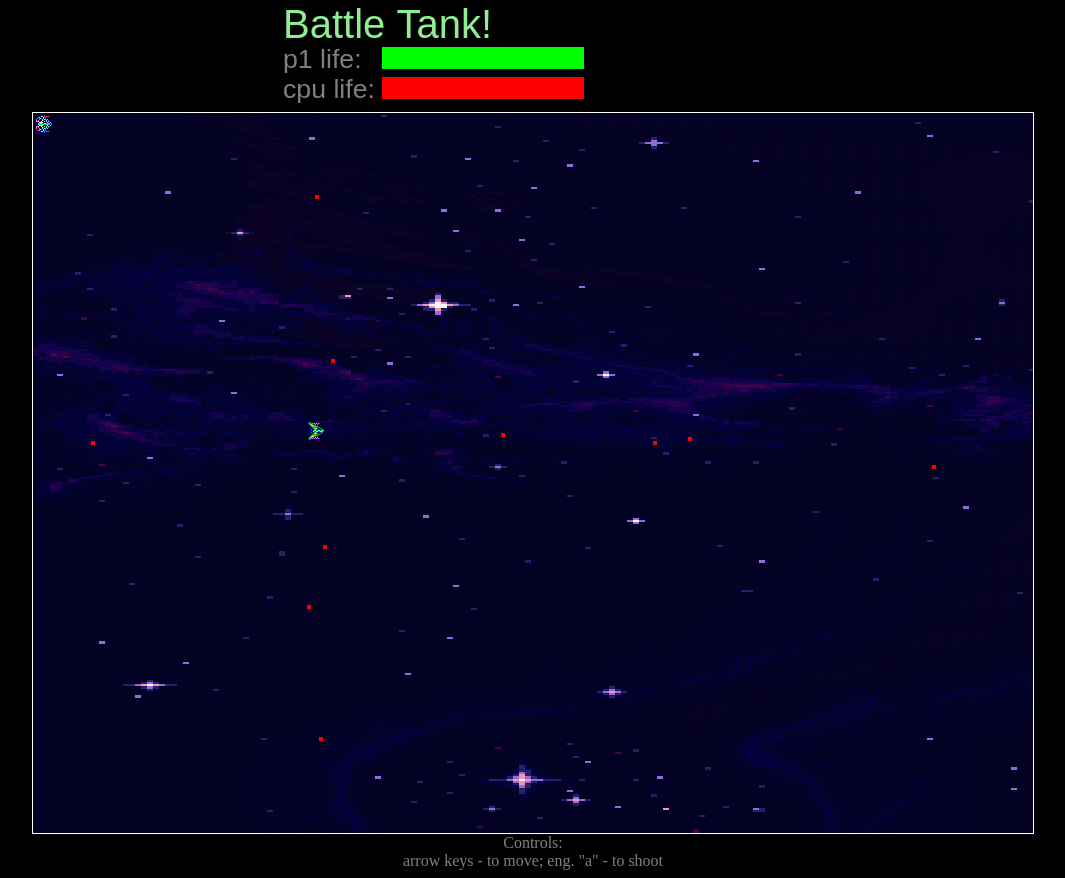
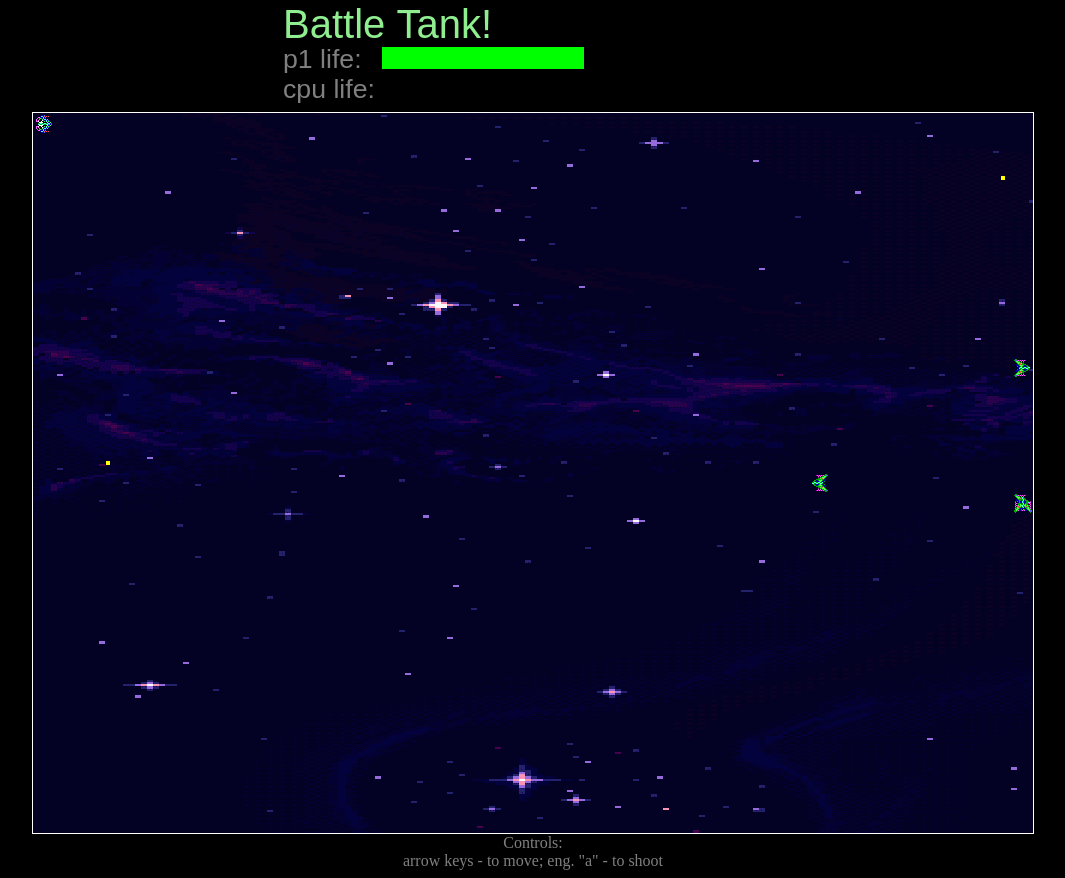
Before and after one commit to unfalse/15old-tank-js, a plain HTML site: page index.html in a window 1280 px wide. Shown: the whole page, without its empty margins (107-1172 px from the left). Drawn offline with Linux system fonts and the light colour scheme.

Commit message:
wip? two ai versions added; friendly fire for CPU ships; inertia double add fixed and limit added; CPU is added one by one after some time; player bullets fire interval added; bullets colors changed; CPU ships now have only 5 lives; function update is now working for all ships the same way; ai patrol example implemented;

```diff
--- a/btankmanager.js
+++ b/btankmanager.js
@@ -12,13 +12,25 @@ BattleTankGame.deps.const = {
     MAXY: 35,
     BEGX: 20,
     BEGY: 20,
+
+    RIGHT: 0,
+    DOWN: 1,
+    LEFT: 2,
+    UP: 3,
+
+    DIR_OPPOSITES: {
+        0: 2,
+        1: 3,
+        2: 0,
+        3: 1
+    }
 };
 // -------------------------------------
 //    TOFIX! bullet dep propagation
 // -------------------------------------
 
 // Tanks manager and draw manager
-BattleTankGame.deps.BTankManager = function (CONST, csw, bullet, images) {
+BattleTankGame.deps.BTankManager = function (CONST, csw, cswAI, bullet, images) {
     // TODO: dependencies in parameters are completely redundant! (CONST, csw, bullet, images)
     // TODO: write the full paths to classes
     this.cswArr = [];
@@ -32,6 +44,7 @@ BattleTankGame.deps.BTankManager = function (CONST, csw, bullet, images) {
 
     this.CONST = CONST;
     this.csw = csw;
+    this.cswAI = cswAI
     this.bullet = bullet;
     this.images = images;
     this.baseCoords = new BattleTankGame.deps.baseCoordinates();
@@ -49,19 +62,22 @@ BattleTankGame.deps.BTankManager.prototype.init = function () {
     this.againBtn = document.querySelector("#playAgainBtn");
 
     this.playerImages = {
-        0:   new this.images(this, "images/csw-mt9_0.png"),
-        90:  new this.images(this, "images/csw-mt9_90.png"),
+        0: new this.images(this, "images/csw-mt9_0.png"),
+        90: new this.images(this, "images/csw-mt9_90.png"),
         180: new this.images(this, "images/csw-mt9_180.png"),
         270: new this.images(this, "images/csw-mt9_270.png"),
-    }
+    };
     this.cpuImages = {
-        0:   new this.images(this, "images/csw-mt5_0.png"),
-        90:  new this.images(this, "images/csw-mt5_90.png"),
+        0: new this.images(this, "images/csw-mt5_0.png"),
+        90: new this.images(this, "images/csw-mt5_90.png"),
         180: new this.images(this, "images/csw-mt5_180.png"),
         270: new this.images(this, "images/csw-mt5_270.png"),
     };
     this.crashImage = new this.images(this, "images/crash.png");
-    this.backgroundImage = new this.images(this, "images/1920x1080-nebula2_02.gif");
+    this.backgroundImage = new this.images(
+        this,
+        "images/1920x1080-nebula2_02.gif"
+    );
     //new this.images(this, "images/space_back.jpg");
 };
 
@@ -73,10 +89,7 @@ BattleTankGame.deps.BTankManager.prototype.checkCSWWithPixelPrecision = function
     const result =
         this.cswArr.filter(function (csw) {
             return (
-                x >= csw.x &&
-                x <= csw.x + 20 &&
-                y >= csw.y &&
-                y <= csw.y + 20
+                x >= csw.x && x <= csw.x + 20 && y >= csw.y && y <= csw.y + 20
             );
         }).length > 0;
     return result.length > 0;
@@ -96,18 +109,18 @@ BattleTankGame.deps.BTankManager.prototype.getCSWWithPixelPrecision = function (
     y
 ) {
     const tArr = this.cswArr.filter(function (csw) {
-        return (
-            x >= csw.x &&
-            x <= csw.x + 20 &&
-            y >= csw.y &&
-            y <= csw.y + 20
-        );
+        return x >= csw.x && x <= csw.x + 20 && y >= csw.y && y <= csw.y + 20;
     });
 
     return tArr.length ? tArr[0] : null;
 };
 
-BattleTankGame.deps.BTankManager.prototype.getVXVYBeforeCollision = function (newx, newy, vx, vy) {
+BattleTankGame.deps.BTankManager.prototype.getVXVYBeforeCollision = function (
+    newx,
+    newy,
+    vx,
+    vy
+) {
     /*
         should return new vx and vy
         if there is a CSW on newx, newy then check if (abs(CSW.x) - abs(newx)) === vx
@@ -115,7 +128,7 @@ BattleTankGame.deps.BTankManager.prototype.getVXVYBeforeCollision = function (ne
         if (abs(CSW.x) - abs(newx)) === 0
         then return vx = 0
     */
-}
+};
 
 // Returns CSW on coords in params (by cell)
 BattleTankGame.deps.BTankManager.prototype.getCSW = function (x1, y1) {
@@ -132,10 +145,16 @@ BattleTankGame.deps.BTankManager.prototype.createCSW = function (
     who,
     num
 ) {
-    const c1 = new this.csw(this.CONST, this.bullet);
+    const c1 = (who === this.CONST.USER) ? new this.csw(this.CONST, this.bullet) : new this.cswAI(this.CONST, this.bullet);
     c1.init(x, y, who, num, this);
     this.cswArr.push(c1);
     return c1;
+};
+
+BattleTankGame.deps.BTankManager.prototype.getCPUs = function () {
+    return this.cswArr.filter(function (c) {
+        return c.iam === c.CONST.COMPUTER;
+    });
 };
 
 BattleTankGame.deps.BTankManager.prototype.deleteCSW = function (x, y) {
@@ -178,11 +197,17 @@ BattleTankGame.deps.BTankManager.prototype.DrawCrash = function (
     onDelayEnd
 ) {
     this.crashImage.draw(x, y, 100, onDelayEnd);
+    // this.crashImage.draw(x, y, 0, onDelayEnd);
 };
 
 BattleTankGame.deps.BTankManager.prototype.DrawGameField = function () {
     this.drawContext.strokeStyle = "#000";
-    this.drawContext.strokeRect(0, 0, this.CONST.MAXX * 20 + 20, this.CONST.MAXY * 20 + 20);
+    this.drawContext.strokeRect(
+        0,
+        0,
+        this.CONST.MAXX * 20 + 20,
+        this.CONST.MAXY * 20 + 20
+    );
 };
 
 BattleTankGame.deps.BTankManager.prototype.drawBackground = function () {
@@ -234,7 +259,12 @@ BattleTankGame.deps.BTankManager.prototype.displayLifeBar = function (player) {
         this.infoContext.fillStyle = "#0F0";
         this.infoContext.strokeStyle = "#0F0";
         this.infoContext.strokeRect(100, 40, 200, 20);
-        this.infoContext.fillRect(100, 40, Math.ceil(player.life / onePercent), 20);
+        this.infoContext.fillRect(
+            100,
+            40,
+            Math.ceil(player.life / onePercent),
+            20
+        );
     } else {
         this.infoContext.fillStyle = "#000";
         this.infoContext.fillRect(100, 70, 200, 20);
@@ -242,6 +272,11 @@ BattleTankGame.deps.BTankManager.prototype.displayLifeBar = function (player) {
         this.infoContext.fillStyle = "#F00";
         this.infoContext.strokeStyle = "#F00";
         this.infoContext.strokeRect(100, 70, 200, 20);
-        this.infoContext.fillRect(100, 70, Math.ceil(player.life / onePercent), 20);
+        this.infoContext.fillRect(
+            100,
+            70,
+            Math.ceil(player.life / onePercent),
+            20
+        );
     }
 };
--- a/bulletpixel.js
+++ b/bulletpixel.js
@@ -18,7 +18,7 @@ BattleTankGame.deps.bulletPixel.prototype.setCoords = function (nx, ny, nd) {
 };
 
 BattleTankGame.deps.bulletPixel.prototype.draw = function () {
-    this.BTankInst.drawContext.fillStyle = "#F00";
+    this.BTankInst.drawContext.fillStyle = this.parentTank.iam === this.CONST.USER ? "#F00" : "#FF0";
     this.BTankInst.drawContext.fillRect(this.x, this.y, 4, 4);
 };
 
@@ -27,19 +27,19 @@ BattleTankGame.deps.bulletPixel.prototype.erase = function () {
 };
 
 BattleTankGame.deps.bulletPixel.prototype.fly = function () {
-    var nvxy = this.getVXY(this.d);
-    var vx = nvxy.vx * this.BULLETSPEED;
-    var vy = nvxy.vy * this.BULLETSPEED;
+    const nvxy = this.getVXY(this.d);
+    let vx = nvxy.vx * this.BULLETSPEED;
+    let vy = nvxy.vy * this.BULLETSPEED;
 
     // TODO: дописать
     // Проверка попадания в танк
     if (this.isfire) {
         // TODO: убрать сильную связанность с BTank
-        var curCSW = this.BTankInst.getCSWWithPixelPrecision(this.x, this.y);
+        const curCSW = this.BTankInst.getCSWWithPixelPrecision(this.x, this.y);
         // a bullet can't hurt it's master! :)
         if (curCSW && curCSW != this.parentTank) {
-            var vx1 = vx;
-            var vy1 = vy;
+            const vx1 = vx;
+            const vy1 = vy;
             vx = 0;
             vy = 0;
 
@@ -47,8 +47,10 @@ BattleTankGame.deps.bulletPixel.prototype.fly = function () {
                 vx = vx1;
                 vy = vy1;
             } else {
-                curCSW.life--;
-                curCSW.setCrash();
+                if (curCSW.iam !== this.parentTank.iam) {
+                    curCSW.life--;
+                }
+                // curCSW.setCrash();
                 this.isfire = false;
             }
         }
--- a/csw.js
+++ b/csw.js
@@ -7,24 +7,30 @@ BattleTankGame.deps.csw = function (CONST, bullet) {
     BattleTankGame.deps.baseCoordinates.call(this);
     this.lastBulletTimeStamp = 0;
     this.bulletsArray = [];
-    this.CSWSPEED = 4;
+    // this.CSWSPEED = 4;
+    this.CSWSPEED = 0;
     // this.accel = 0;
     this.inertiaDirections = {
         0: 0,
         1: 0,
         2: 0,
-        3: 0
+        3: 0,
     };
     this.inertiaTimerIsRunning = false;
     this.d = 0; // direction
     this.stopAccel = true;
+    this.PLAYER_BULLETS_INTERVAL = 1500;
+    this.MAXIMUM_ACCELERATION = 1;
 
     this.CONST = CONST;
     this.bullet = bullet;
     this.BTankInst = null;
+    this.Utils = BattleTankGame.deps.utils;
 };
 
-BattleTankGame.deps.csw.prototype = Object.create(BattleTankGame.deps.baseCoordinates.prototype);
+BattleTankGame.deps.csw.prototype = Object.create(
+    BattleTankGame.deps.baseCoordinates.prototype
+);
 BattleTankGame.deps.csw.prototype.constructor = BattleTankGame.deps.csw;
 
 // TODO: place code from init above!
@@ -36,9 +42,11 @@ BattleTankGame.deps.csw.prototype.init = function (
     BTankInst
 ) {
     this.initCoords(mx, my, 0);
-    this.pow = 5;
     this.iam = who;
-    this.maxlife = this.iam === this.CONST.USER ? this.CONST.MAXLIFES * 10 : this.CONST.MAXLIFES * 50;
+    this.maxlife =
+        this.iam === this.CONST.USER
+            ? this.CONST.MAXLIFES * 10
+            : 5;
     this.life = this.maxlife;
     this.speed = 0; // make speed more precise
     this.n = num;
@@ -106,7 +114,19 @@ BattleTankGame.deps.csw.prototype.createNewBullet = function (
 };
 
 BattleTankGame.deps.csw.prototype.fire = function (timestamp) {
-    if (timestamp - this.lastBulletTimeStamp >= 100) {
+    // if (this.life <= 0) {
+    //     return;
+    // }
+    if (this.iam === this.CONST.COMPUTER) {
+        if (this.fireStartTime === -1) {
+            this.fireStartTime = timestamp;
+        }
+        if ((timestamp - this.fireStartTime) >= 1000) {
+            this.fireStartTime = timestamp;
+            this.createNewBullet(this.x, this.y, this.d);
+        }
+    }
+    if ((timestamp - this.lastBulletTimeStamp >= this.PLAYER_BULLETS_INTERVAL) && this.iam === this.CONST.USER) {
         this.lastBulletTimeStamp = timestamp;
         this.createNewBullet(this.x, this.y, this.d);
     }
@@ -122,17 +142,17 @@ BattleTankGame.deps.csw.prototype.updateBullets = function () {
 
 BattleTankGame.deps.csw.prototype.move = function (direction) {
     const nvxy = this.getVXY(direction);
-    const acceleration = (this.CSWSPEED + this.inertiaDirections[direction]);
+    const acceleration = this.CSWSPEED + this.inertiaDirections[direction];
 
     let ux = nvxy.vx * acceleration;
     let uy = nvxy.vy * acceleration;
 
-    if (this.x + ux > this.CONST.MAXX*20 || this.x + ux < 0) {
+    if (this.x + ux > this.CONST.MAXX * 20 || this.x + ux < 0) {
         ux = 0;
         this.inertiaDirections[direction] = 0;
     }
 
-    if (this.y + uy > this.CONST.MAXY*20 || this.y + uy < 0) {
+    if (this.y + uy > this.CONST.MAXY * 20 || this.y + uy < 0) {
         uy = 0;
         this.inertiaDirections[direction] = 0;
     }
@@ -150,26 +170,60 @@ BattleTankGame.deps.csw.prototype.move = function (direction) {
 };
 
 // TODO: maybe move acceleration, direction and inertia control functions into the separate class
-BattleTankGame.deps.csw.prototype.setDirectionAndAccel = function (d, accel) {
+BattleTankGame.deps.csw.prototype.setDirectionAndAddAccel = function (d, accel) {
     this.d = d;
-    this.inertiaDirections[d] += accel;
+
+    if (this.inertiaDirections[this.CONST.DIR_OPPOSITES[d]] > 0) {
+        this.inertiaDirections[this.CONST.DIR_OPPOSITES[d]] -= accel;
+        if (this.inertiaDirections[this.CONST.DIR_OPPOSITES[d]] < 0) {
+            this.inertiaDirections[this.CONST.DIR_OPPOSITES[d]] = 0;
+        }
+    } else {
+        if ((this.inertiaDirections[d] + accel) > this.MAXIMUM_ACCELERATION) {
+            return;
+        }
+        this.inertiaDirections[d] += accel;
+    }
+
+    // this.inertiaDirections[d] += accel;
+};
+
+BattleTankGame.deps.csw.prototype.setInertiaValue = function (d, v) {
+    this.inertiaDirections[d] = v;
 }
 
+BattleTankGame.deps.csw.prototype.setDirectionAndAccel = function (d, accel, ms) {
+    const humanDir = (d) => {
+        switch(d) {
+            case 0: return 'right';
+            case 1: return 'down';
+            case 2: return 'left';
+            case 3: return 'up';
+        }
+    }
+    console.log(humanDir(d), ', ', accel, ', ', ms);
+    this.d = d;
+    this.inertiaDirections[d] = accel;
+};
+
 BattleTankGame.deps.csw.prototype.getDirSum = function () {
-    return this.inertiaDirections[0] + this.inertiaDirections[1] +
-        this.inertiaDirections[2] + this.inertiaDirections[3];
-}
+    return (
+        this.inertiaDirections[0] +
+        this.inertiaDirections[1] +
+        this.inertiaDirections[2] +
+        this.inertiaDirections[3]
+    );
+};
 
 BattleTankGame.deps.csw.prototype.inertia = function () {
-    if (this.getDirSum() > 0  && this.stopAccel) {
+    if (this.getDirSum() > 0 && this.stopAccel) {
         // TODO: WHERE TO PUT DECREASING AND INCREASING OF ACCELERATION ?
         // maybe use stopAccel from the main.js !!!
         // this way the momentum will be the same every time till zero acceleration
         // stopAccel should be for every direction! Then inertia will stop fade only for directions which are not accelerated at the moment
-        for(let d = 0; d<4; d++) {
-
+        for (let d = 0; d < 4; d++) {
             if (this.inertiaDirections[d] > 0) {
-                this.inertiaDirections[d] -= 0.1;
+                // this.inertiaDirections[d] -= 0.1;
             } else {
                 this.inertiaDirections[d] = 0;
             }
@@ -181,66 +235,31 @@ BattleTankGame.deps.csw.prototype.inertia = function () {
     } else {
         this.inertiaTimerIsRunning = false;
     }
-}
+};
 
 BattleTankGame.deps.csw.prototype.inertiaStartAttempt = function () {
     if (this.getDirSum() > 0 && !this.inertiaTimerIsRunning && this.stopAccel) {
         this.inertiaTimerIsRunning = true;
         setTimeout(this.inertia.bind(this), 10);
     }
-}
+};
 
-BattleTankGame.deps.csw.prototype.update = function (direction, isMoving) {
-    let ux = 0;
-    let uy = 0;
-
+BattleTankGame.deps.csw.prototype.update = function () {
 
     this.updateBullets();
     this.inertiaStartAttempt();
-    if (!this.stopAccel && this.iam === this.CONST.USER) {
-        for(let d = 0; d<4; d++) {
+
+    if (!this.stopAccel) {
+        for (let d = 0; d < 4; d++) {
             this.move(d);
         }
     }
 
-    if (this.iam === this.CONST.COMPUTER) {
-        // if (this.speed < this.CONST.MAXSPEED) {
-        //     this.speed++;
-        //     makeMove = false;
-        // } else {
-        //     makeMove = true;
-        // }
+    if (this.iam === this.CONST.COMPUTER && this.life > 0) {
+        this.draw();
+    }
 
-        // if (makeMove) {
-            // this.speed = 0;
-            if (isMoving) {
-                const nvxy = this.getVXY(direction);
-                ux = nvxy.vx * this.CSWSPEED;
-                uy = nvxy.vy * this.CSWSPEED;
-
-                if (this.x + ux > this.CONST.MAXX*20 || this.x + ux < 0) {
-                    ux = 0;
-                }
-
-                if (this.y + uy > this.CONST.MAXY*20 || this.y + uy < 0) {
-                    uy = 0;
-                }
-
-                if (ux != 0 || uy != 0) {
-                    if (this.BTankInst.getCSW(this.x + ux, this.y + uy)) {
-                        ux = 0;
-                        uy = 0;
-                    }
-                }
-
-                this.x = this.x + ux;
-                this.y = this.y + uy;
-
-                this.draw();
-                this.d = direction;
-                isMoving = false;
-            }
-        // }
+    if (this.iam === this.CONST.USER) {
+        this.draw();
     }
-    this.draw();
 };
--- /dev/null
+++ b/cswai_0.js
@@ -0,0 +1,168 @@
+console.log("csw AI_0!");
+
+BattleTankGame.deps.cswAI_0 = function (CONST, bullet) {
+    BattleTankGame.deps.csw.call(this, CONST, bullet);
+    this.path = null; // { d: 0, accel: 0, ms: 0 };
+    this.pathStartTime = -1;
+    this.fireStartTime = -1;
+
+    this.pathPresetCount = 0;
+    // direction {
+    //   >  0 - right
+    //   v  1 - down
+    //   <  2 - left
+    //   ^  3 - up
+    // TODO: add the persistent speed?
+    const right = 0;
+    const down = 1;
+    const left = 2;
+    const up = 3;
+    const STOP = 0;
+    const go = (d, accel, ms) => ({ d, accel, ms });
+    const gpStop = () => [
+        go(left, 0, STOP),
+        go(right, 0, STOP),
+        go(up, 0, STOP),
+        go(down, 0, STOP),
+    ];
+    const goLeftAndRight = [
+        go(left, 1, 2000),
+        ...gpStop(),
+
+        go(right, 1, 2000),
+        ...gpStop(),
+    ];
+
+    this.pathsPresets = [
+        go(left, 1, 1000),
+        go(up, 1, 1000),
+        ...gpStop(),
+
+        go(left, 1, 1000),
+        go(down, 1, 1000),
+        ...gpStop(),
+
+        go(down, 1, 1000),
+        ...gpStop(),
+
+        go(left, 1, 1000),
+        go(up, 1, 1000),
+        ...gpStop(),
+
+        go(right, 1, 0),
+        go(up, 1, 1000),
+        ...gpStop(),
+
+        go(right, 1, 1000),
+        go(down, 1, 1000),
+        ...gpStop(),
+
+        go(down, 1, 1000),
+        ...gpStop(),
+
+        go(right, 1, 1000),
+        go(up, 1, 1000),
+        ...gpStop(),
+    ];
+};
+
+BattleTankGame.deps.cswAI_0.prototype = Object.create(
+    BattleTankGame.deps.csw.prototype
+);
+
+BattleTankGame.deps.cswAI_0.prototype.constructor = BattleTankGame.deps.cswAI_0;
+
+BattleTankGame.deps.cswAI_0.prototype.AI_generateNewPath = function () {
+    if (this.pathPresetCount > this.pathsPresets.length - 1) {
+        this.pathPresetCount = 0;
+    }
+    const path = this.pathsPresets[this.pathPresetCount];
+    this.pathPresetCount++;
+    return path;
+    // return {
+    //     d: this.Utils.getRandomInt(0, 3),
+    //     accel: this.Utils.getRandomInt(0, 5) / 10,
+    //     ms: this.Utils.getRandomInt(0, 200),
+    // };
+};
+
+BattleTankGame.deps.cswAI_0.prototype.AI_update = function (timestamp) {
+    // if (!this.path) {
+    //     this.path = this.AI_generateNewPath();
+    //     this.pathStartTime = timestamp;
+    // }
+    if (this.path && timestamp - this.pathStartTime <= this.path.ms) {
+        this.setDirectionAndAccel(this.path.d, this.path.accel, this.path.ms);
+    } else {
+        // this.path = null;
+        do {
+            this.path = this.AI_generateNewPath();
+            if (this.path.ms === 0) {
+                this.setDirectionAndAccel(
+                    this.path.d,
+                    this.path.accel,
+                    this.path.ms
+                );
+            }
+        } while (this.path.ms === 0);
+        this.pathStartTime = timestamp;
+    }
+    this.update();
+    this.fire(timestamp);
+};
+
+////////////////////////////////////////////////////////// cswAI_1
+
+console.log("csw AI_1!");
+
+BattleTankGame.deps.cswAI_1 = function (CONST, bullet) {
+    BattleTankGame.deps.csw.call(this, CONST, bullet);
+    this.path = null; // { d: 0, accel: 0, ms: 0 };
+    this.pathStartTime = -1;
+    this.fireStartTime = -1;
+    // d: 0...3, a: 0...1, ms: (0...1) *1000
+};
+
+BattleTankGame.deps.cswAI_1.prototype = Object.create(
+    BattleTankGame.deps.csw.prototype
+);
+
+BattleTankGame.deps.cswAI_1.prototype.constructor = BattleTankGame.deps.cswAI_1;
+
+BattleTankGame.deps.cswAI_1.prototype.AI_generateNewPath = function () {
+    return {
+        d: this.Utils.getRandomInt(0, 3),
+        accel: this.Utils.getRandomInt(0, 1),
+        ms: this.Utils.getRandomInt(0, 1) * 1000,
+    };
+};
+
+BattleTankGame.deps.cswAI_1.prototype.AI_update = function (timestamp) {
+    if (this.life > 0) {
+        if (this.path && timestamp - this.pathStartTime <= this.path.ms) {
+            this.setDirectionAndAccel(
+                this.path.d,
+                this.path.accel,
+                this.path.ms
+            );
+        } else {
+            do {
+                this.path = this.AI_generateNewPath();
+                if (this.path.ms === 0) {
+                    this.setDirectionAndAccel(
+                        this.path.d,
+                        this.path.accel,
+                        this.path.ms
+                    );
+                }
+            } while (this.path.ms === 0);
+            this.pathStartTime = timestamp;
+        }
+
+    }
+    this.update();
+
+    if (this.life > 0) {
+        this.fire(timestamp);
+    }
+};
--- a/init.js
+++ b/init.js
@@ -32,7 +32,7 @@ BattleTankGame.deps.baseCoordinates.prototype.initCoords = function (
 ) {
     //x: 0, // x coordinate
     //y: 0, // y coordinate
-    //d: 0,  // direction { 0 - right< , 1 - down^, 2 - left>, 3 - up }
+    //d: 0,  // direction { 0 - right > , 1 - down v, 2 - left <, 3 - up ^ }
 
     this.x = nx;
     this.y = ny;
--- a/main.js
+++ b/main.js
@@ -17,29 +17,38 @@ BattleTankGame.deps.game = function (CONST, BTank, Utils) {
         [Utils.KEY_CODE.a_KEY]: 4,
     };
 
-    let cpuKey = null;
     let player1 = null;
-    let cpus = [];
+    //let cpus = [];
 
     this.start = function () {
         BTank.init();
         BTank.showLogo();
-        BTank.showNames();
+        BTank.showNames()
 
         player1 = BTank.createCSW(1, 1, CONST.USER, 1);
 
-        cpus[0] = BTank.createCSW(250, 340, CONST.COMPUTER, 1);
-        // cpus[1] = BTank.createCSW(6, 4, CONST.COMPUTER, 2);
-        // cpus[2] = BTank.createCSW(7, 4, CONST.COMPUTER, 3);
-        // cpus[3] = BTank.createCSW(8, 4, CONST.COMPUTER, 4);
-        // cpus[4] = BTank.createCSW(9, 4, CONST.COMPUTER, 5);
-        // cpus[5] = BTank.createCSW(10, 4, CONST.COMPUTER, 6);
-        // cpus[6] = BTank.createCSW(9, 5, CONST.COMPUTER, 7);
-        // cpus[7] = BTank.createCSW(9, 6, CONST.COMPUTER, 8);
-        // cpus[8] = BTank.createCSW(9, 7, CONST.COMPUTER, 9);
-        // cpus[9] = BTank.createCSW(9, 8, CONST.COMPUTER, 10);
-        // cpus[10] = BTank.createCSW(3, 2, CONST.COMPUTER, 11);
-        // cpus[11] = BTank.createCSW(2, 3, CONST.COMPUTER, 12);
+        setTimeout(() => BTank.createCSW(960, 340, CONST.COMPUTER, 1), 1000);
+        setTimeout(() => BTank.createCSW(980, 360, CONST.COMPUTER, 2), 2030);
+        setTimeout(() => BTank.createCSW(980, 380, CONST.COMPUTER, 3), 3300);
+        setTimeout(() => BTank.createCSW(980, 400, CONST.COMPUTER, 4), 4444);
+        setTimeout(() => BTank.createCSW(250, 420, CONST.COMPUTER, 5), 5005);
+        setTimeout(() => BTank.createCSW(250, 440, CONST.COMPUTER, 6), 6007);
+        setTimeout(() => BTank.createCSW(250, 460, CONST.COMPUTER, 7), 7008);
+        setTimeout(() => BTank.createCSW(250, 480, CONST.COMPUTER, 8), 9001);
+        setTimeout(() => BTank.createCSW(250, 500, CONST.COMPUTER, 9), 11003);
+        setTimeout(() => BTank.createCSW(250, 520, CONST.COMPUTER, 10), 17009);
+        setTimeout(() => BTank.createCSW(250, 540, CONST.COMPUTER, 11), 23005);
+        setTimeout(() => BTank.createCSW(250, 560, CONST.COMPUTER, 12), 41009);
+
+
+        // BTank.createCSW(250, 460, CONST.COMPUTER, 7);
+        // BTank.createCSW(250, 480, CONST.COMPUTER, 8);
+        // BTank.createCSW(250, 500, CONST.COMPUTER, 9);
+        // BTank.createCSW(250, 520, CONST.COMPUTER, 10);
+        // BTank.createCSW(250, 540, CONST.COMPUTER, 11);
+        // BTank.createCSW(250, 560, CONST.COMPUTER, 12);
+
+
 
         stop = false;
 
@@ -60,24 +69,22 @@ BattleTankGame.deps.game = function (CONST, BTank, Utils) {
         player1.update();
 
         // random AI
-        cpus.filter(function (cpu) {
-            cpuKey = Utils.getRandomInt(0, 3);
-            cpu.update(cpuKey, true); // true чтобы CPU двигался
-            cpu.fire(timestamp);
+        BTank.getCPUs().filter(function (cpu) {
+            cpu.AI_update(timestamp);
         });
 
         BTank.displayLifeBar(player1);
-        BTank.displayLifeBar(cpus[0]);
+        // BTank.displayLifeBar(cpus[0]);
 
         if (player1.life === 0) {
             Utils.text("GAME OVER");
             stop = true;
         }
 
-        if (cpus[0].life <= 0) {
-            Utils.text("YOU WIN");
-            stop = true;
-        }
+        // if (cpus[0].life <= 0) {
+        //     Utils.text("YOU WIN");
+        //     stop = true;
+        // }
 
         if (stop) {
             BTank.showGameOver(player1.life);
@@ -133,22 +140,22 @@ BattleTankGame.deps.game = function (CONST, BTank, Utils) {
         // code here must change ONLY DIRECTION
         const ACCEL = 0.1;
         if (keys[Utils.KEY_CODE.UP]) {
-            player1.setDirectionAndAccel(controlsMap[Utils.KEY_CODE.UP], ACCEL);
+            player1.setDirectionAndAddAccel(controlsMap[Utils.KEY_CODE.UP], ACCEL);
         }
         if (keys[Utils.KEY_CODE.LEFT]) {
-            player1.setDirectionAndAccel(controlsMap[Utils.KEY_CODE.LEFT], ACCEL);
+            player1.setDirectionAndAddAccel(controlsMap[Utils.KEY_CODE.LEFT], ACCEL);
         }
         if (keys[Utils.KEY_CODE.RIGHT]) {
-            player1.setDirectionAndAccel(controlsMap[Utils.KEY_CODE.RIGHT], ACCEL);
+            player1.setDirectionAndAddAccel(controlsMap[Utils.KEY_CODE.RIGHT], ACCEL);
         }
         if (keys[Utils.KEY_CODE.DOWN]) {
-            player1.setDirectionAndAccel(controlsMap[Utils.KEY_CODE.DOWN], ACCEL);
+            player1.setDirectionAndAddAccel(controlsMap[Utils.KEY_CODE.DOWN], ACCEL);
         }
         if (keys[Utils.KEY_CODE.a_KEY]) {
             player1.fire(timestamp);
         }
         if (keys[Utils.KEY_CODE.UP] || keys[Utils.KEY_CODE.DOWN] || keys[Utils.KEY_CODE.LEFT] || keys[Utils.KEY_CODE.RIGHT]) {
-            this.handler_accelerateWhileDownAndStopOnceUp();
+            // this.handler_accelerateWhileDownAndStopOnceUp();
         }
     };
 };
@@ -158,6 +165,8 @@ BattleTankGame.gameInstance = new BattleTankGame.deps.game(
     new BattleTankGame.deps.BTankManager(
         BattleTankGame.deps.const,
         BattleTankGame.deps.csw,
+        // BattleTankGame.deps.cswAI_0,
+        BattleTankGame.deps.cswAI_1,
         BattleTankGame.deps.bulletPixel,
         BattleTankGame.deps.images
     ),
```
Also changed, not shown: index.html (+1 -0 lines).
